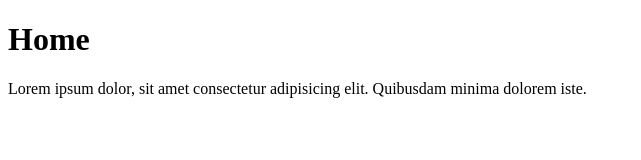
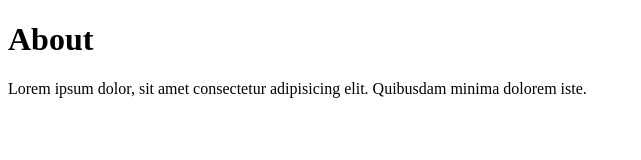
Before and after one commit to JoakimTeixeira/new-project, a React (Create React App) app: page /about in a window 1280 px wide. Shown: the top 160 px of the page, without its empty margins (0-641 px from the left). Built offline with nearby package versions, Linux system fonts and the light colour scheme.

Commit message:
Add about page

```diff
--- a/src/App.jsx
+++ b/src/App.jsx
@@ -1,11 +1,16 @@
 import React from 'react';
 import { BrowserRouter, Route } from 'react-router-dom';
 import Home from 'pages/Home';
+import About from 'pages/About';
 
 const App = () => (
   <BrowserRouter>
-    <Route path="/">
+    <Route exact path="/">
       <Home />
+    </Route>
+
+    <Route path="/about">
+      <About />
     </Route>
   </BrowserRouter>
 );
--- /dev/null
+++ b/src/pages/About.jsx
@@ -0,0 +1,10 @@
+import React from 'react';
+
+const About = () => (
+  <header>
+    <h1>About</h1>
+    <p>Lorem ipsum dolor, sit amet consectetur adipisicing elit. Quibusdam minima dolorem iste.</p>
+  </header>
+);
+
+export default About;
```
